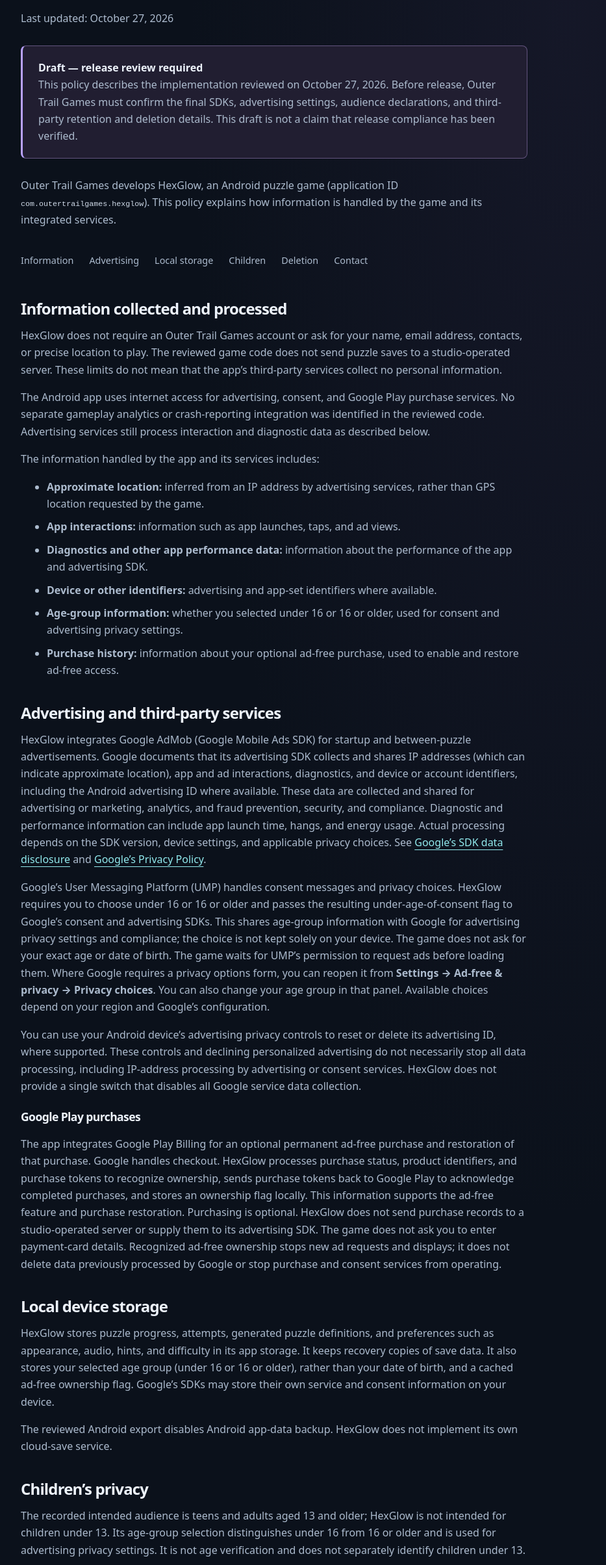
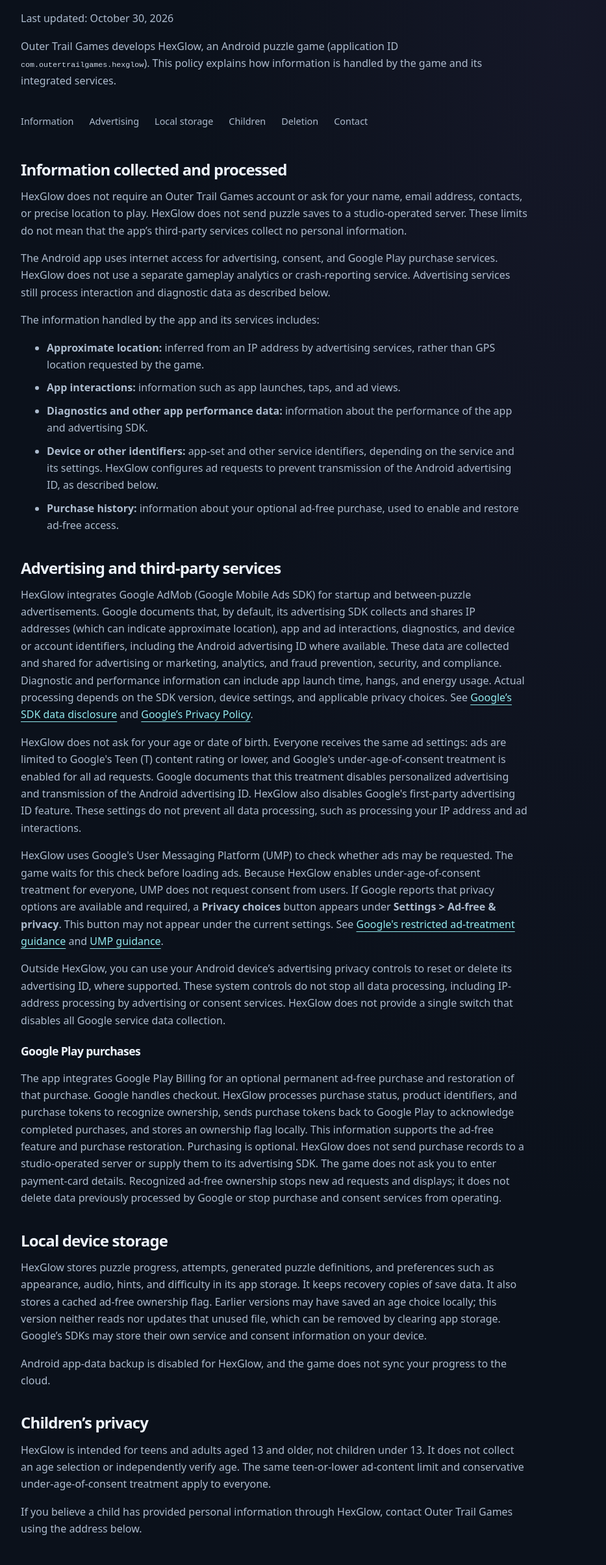
Before and after one commit to outertrailgames/outertrailgames.github.io, a plain HTML site: page hexglow/privacy.html in a window 1280 px wide. Shown: the part 277-2685 px from the top of the page at 65% size, without its empty margins (218-1151 px from the left). Drawn offline with Linux system fonts and the light colour scheme.

Commit message:
Updated Privacy Policy for HexGlow

```diff
--- a/hexglow/privacy.html
+++ b/hexglow/privacy.html
@@ -27,45 +27,43 @@
 <article class="wrap document">
 <p class="eyebrow">HexGlow / Privacy</p>
 <h1>HexGlow Privacy Policy</h1>
-<p>Last updated: <time datetime="2026-10-27">October 27, 2026</time>
+<p>Last updated: <time datetime="2026-10-30">October 30, 2026</time>
 </p>
-<aside class="notice" aria-label="Policy review status"><strong>Draft — release review required</strong>
-<p>This policy describes the implementation reviewed on October 27, 2026. Before release, Outer Trail Games must confirm the final SDKs, advertising settings, audience declarations, and third-party retention and deletion details. This draft is not a claim that release compliance has been verified.</p>
-</aside>
 <p>Outer Trail Games develops HexGlow, an Android puzzle game (application ID <code>com.outertrailgames.hexglow</code>). This policy explains how information is handled by the game and its integrated services.</p>
 <nav class="policy-nav" aria-label="Privacy policy sections"><a href="#information">Information</a><a href="#advertising">Advertising</a><a href="#storage">Local storage</a><a href="#children">Children</a><a href="#deletion">Deletion</a><a href="#contact">Contact</a>
 </nav>
 <h2 id="information">Information collected and processed</h2>
-<p>HexGlow does not require an Outer Trail Games account or ask for your name, email address, contacts, or precise location to play. The reviewed game code does not send puzzle saves to a studio-operated server. These limits do not mean that the app’s third-party services collect no personal information.</p>
-<p>The Android app uses internet access for advertising, consent, and Google Play purchase services. No separate gameplay analytics or crash-reporting integration was identified in the reviewed code. Advertising services still process interaction and diagnostic data as described below.</p>
+<p>HexGlow does not require an Outer Trail Games account or ask for your name, email address, contacts, or precise location to play. HexGlow does not send puzzle saves to a studio-operated server. These limits do not mean that the app’s third-party services collect no personal information.</p>
+<p>The Android app uses internet access for advertising, consent, and Google Play purchase services. HexGlow does not use a separate gameplay analytics or crash-reporting service. Advertising services still process interaction and diagnostic data as described below.</p>
 <p>The information handled by the app and its services includes:</p>
 <ul>
 <li><strong>Approximate location:</strong> inferred from an IP address by advertising services, rather than GPS location requested by the game.</li>
 <li><strong>App interactions:</strong> information such as app launches, taps, and ad views.</li>
 <li><strong>Diagnostics and other app performance data:</strong> information about the performance of the app and advertising SDK.</li>
-<li><strong>Device or other identifiers:</strong> advertising and app-set identifiers where available.</li>
-<li><strong>Age-group information:</strong> whether you selected under 16 or 16 or older, used for consent and advertising privacy settings.</li>
+<li><strong>Device or other identifiers:</strong> app-set and other service identifiers, depending on the service and its settings. HexGlow configures ad requests to prevent transmission of the Android advertising ID, as described below.</li>
 <li><strong>Purchase history:</strong> information about your optional ad-free purchase, used to enable and restore ad-free access.</li>
 </ul>
 <h2 id="advertising">Advertising and third-party services</h2>
-<p>HexGlow integrates Google AdMob (Google Mobile Ads SDK) for startup and between-puzzle advertisements. Google documents that its advertising SDK collects and shares IP addresses (which can indicate approximate location), app and ad interactions, diagnostics, and device or account identifiers, including the Android advertising ID where available. These data are collected and shared for advertising or marketing, analytics, and fraud prevention, security, and compliance. Diagnostic and performance information can include app launch time, hangs, and energy usage. Actual processing depends on the SDK version, device settings, and applicable privacy choices. See <a href="https://developers.google.com/admob/android/privacy/play-data-disclosure">Google’s SDK data disclosure</a> and <a href="https://policies.google.com/privacy">Google’s Privacy Policy</a>.</p>
-<p>Google’s User Messaging Platform (UMP) handles consent messages and privacy choices. HexGlow requires you to choose under 16 or 16 or older and passes the resulting under-age-of-consent flag to Google&#8217;s consent and advertising SDKs. This shares age-group information with Google for advertising privacy settings and compliance; the choice is not kept solely on your device. The game does not ask for your exact age or date of birth. The game waits for UMP’s permission to request ads before loading them. Where Google requires a privacy options form, you can reopen it from <strong>Settings → Ad-free &amp; privacy → Privacy choices</strong>. You can also change your age group in that panel. Available choices depend on your region and Google’s configuration.</p>
-<p>You can use your Android device’s advertising privacy controls to reset or delete its advertising ID, where supported. These controls and declining personalized advertising do not necessarily stop all data processing, including IP-address processing by advertising or consent services. HexGlow does not provide a single switch that disables all Google service data collection.</p>
+<p>HexGlow integrates Google AdMob (Google Mobile Ads SDK) for startup and between-puzzle advertisements. Google documents that, by default, its advertising SDK collects and shares IP addresses (which can indicate approximate location), app and ad interactions, diagnostics, and device or account identifiers, including the Android advertising ID where available. These data are collected and shared for advertising or marketing, analytics, and fraud prevention, security, and compliance. Diagnostic and performance information can include app launch time, hangs, and energy usage. Actual processing depends on the SDK version, device settings, and applicable privacy choices. See <a href="https://developers.google.com/admob/android/privacy/play-data-disclosure">Google’s SDK data disclosure</a> and <a href="https://policies.google.com/privacy">Google’s Privacy Policy</a>.</p>
+<p>HexGlow does not ask for your age or date of birth. Everyone receives the same ad settings: ads are limited to Google's Teen (T) content rating or lower, and Google's under-age-of-consent treatment is enabled for all ad requests. Google documents that this treatment disables personalized advertising and transmission of the Android advertising ID. HexGlow also disables Google's first-party advertising ID feature. These settings do not prevent all data processing, such as processing your IP address and ad interactions.</p>
+<p>HexGlow uses Google's User Messaging Platform (UMP) to check whether ads may be requested. The game waits for this check before loading ads. Because HexGlow enables under-age-of-consent treatment for everyone, UMP does not request consent from users. If Google reports that privacy options are available and required, a <strong>Privacy choices</strong> button appears under <strong>Settings &gt; Ad-free &amp; privacy</strong>. This button may not appear under the current settings. See <a href="https://developers.google.com/admob/android/targeting#users_under_the_age_of_consent">Google's restricted ad-treatment guidance</a> and <a href="https://developers.google.com/admob/android/privacy/gdpr#tag_for_under_age_of_consent">UMP guidance</a>.</p>
+<p>Outside HexGlow, you can use your Android device’s advertising privacy controls to reset or delete its advertising ID, where supported. These system controls do not stop all data processing, including IP-address processing by advertising or consent services. HexGlow does not provide a single switch that disables all Google service data collection.</p>
 <h3>Google Play purchases</h3>
 <p>The app integrates Google Play Billing for an optional permanent ad-free purchase and restoration of that purchase. Google handles checkout. HexGlow processes purchase status, product identifiers, and purchase tokens to recognize ownership, sends purchase tokens back to Google Play to acknowledge completed purchases, and stores an ownership flag locally. This information supports the ad-free feature and purchase restoration. Purchasing is optional. HexGlow does not send purchase records to a studio-operated server or supply them to its advertising SDK. The game does not ask you to enter payment-card details. Recognized ad-free ownership stops new ad requests and displays; it does not delete data previously processed by Google or stop purchase and consent services from operating.</p>
 <h2 id="storage">Local device storage</h2>
-<p>HexGlow stores puzzle progress, attempts, generated puzzle definitions, and preferences such as appearance, audio, hints, and difficulty in its app storage. It keeps recovery copies of save data. It also stores your selected age group (under 16 or 16 or older), rather than your date of birth, and a cached ad-free ownership flag. Google’s SDKs may store their own service and consent information on your device.</p>
-<p>The reviewed Android export disables Android app-data backup. HexGlow does not implement its own cloud-save service.</p>
+<p>HexGlow stores puzzle progress, attempts, generated puzzle definitions, and preferences such as appearance, audio, hints, and difficulty in its app storage. It keeps recovery copies of save data. It also stores a cached ad-free ownership flag. Earlier versions may have saved an age choice locally; this version neither reads nor updates that unused file, which can be removed by clearing app storage. Google’s SDKs may store their own service and consent information on your device.</p>
+<p>Android app-data backup is disabled for HexGlow, and the game does not sync your progress to the cloud.</p>
 <h2 id="children">Children’s privacy</h2>
-<p>The recorded intended audience is teens and adults aged 13 and older; HexGlow is not intended for children under 13. Its age-group selection distinguishes under 16 from 16 or older and is used for advertising privacy settings. It is not age verification and does not separately identify children under 13.</p>
-<p>If you believe a child has provided personal information through HexGlow, contact Outer Trail Games using the address below. The studio must confirm that its final Google Play audience declarations and advertising configuration match this intended audience before release.</p>
+<p>HexGlow is intended for teens and adults aged 13 and older, not children under 13. It does not collect an age selection or independently verify age. The same teen-or-lower ad-content limit and conservative under-age-of-consent treatment apply to everyone.</p>
+<p>If you believe a child has provided personal information through HexGlow, contact Outer Trail Games using the address below. </p>
 <h2 id="deletion">Data retention and deletion</h2>
 <p>Local progress and preferences remain on your device until replaced or removed. To remove the app’s local data, clear HexGlow’s storage in Android Settings or uninstall the app. This erases local progress and preferences, including recovery saves and the cached purchase flag. A Google Play purchase can still be recognized through purchase restoration; clearing local data does not cancel or erase Google’s purchase records.</p>
-<p>Data held by Google is subject to Google’s retention policies and controls. Clearing HexGlow’s storage does not delete information already transmitted to Google. See <a href="https://policies.google.com/technologies/retention">Google’s data retention explanation</a> and <a href="https://support.google.com/accounts/answer/3024190">Google’s data deletion guidance</a>. Contact Outer Trail Games for questions about data handling or deletion. A provider-specific retention period has not been verified for this release.</p>
+<p>Data held by Google is subject to Google’s retention policies and controls. Clearing HexGlow’s storage does not delete information already transmitted to Google. See <a href="https://policies.google.com/technologies/retention">Google’s data retention explanation</a> and <a href="https://support.google.com/accounts/answer/3024190">Google’s data deletion guidance</a>.</p>
+<p>Outer Trail Games does not store your puzzle progress or purchase records on its own servers. To delete local game data, clear HexGlow’s storage in Android Settings or uninstall the app. For information held by Google, use Google’s privacy and deletion controls linked above. For questions about this policy or information you send us by email, contact Outer Trail Games.</p>
 <h2>Security</h2>
-<p>Google states that Mobile Ads SDK data is encrypted in transit using TLS. Local game data is stored in the app’s device storage; this policy does not promise that it is separately encrypted. No method of transmission or storage is completely secure.</p>
+<p>Google states that Mobile Ads SDK data is encrypted in transit using TLS. Local game data is stored in the app’s device storage; HexGlow does not add its own encryption to local save files. No method of transmission or storage is completely secure.</p>
 <h2>Changes to this policy</h2>
-<p>Updates will be published on this page with a revised “Last updated” date. The policy should be reviewed whenever the game’s services or data-handling practices change.</p>
+<p>Updates will be published on this page with a revised “Last updated” date. We update this policy when the game's services or information-handling practices change.</p>
 <h2 id="contact">Contact</h2>
 <p>For privacy questions or requests, contact <strong>Outer Trail Games</strong> at <a href="mailto:outertrailgames@gmail.com">outertrailgames@gmail.com</a>. Please identify HexGlow in your message and avoid sending payment details or other unnecessary sensitive information.</p>
 <p><a href="/hexglow/">&#8592; Back to HexGlow</a>
```
Also changed, not shown: privacy.html (+1 -1 lines).
